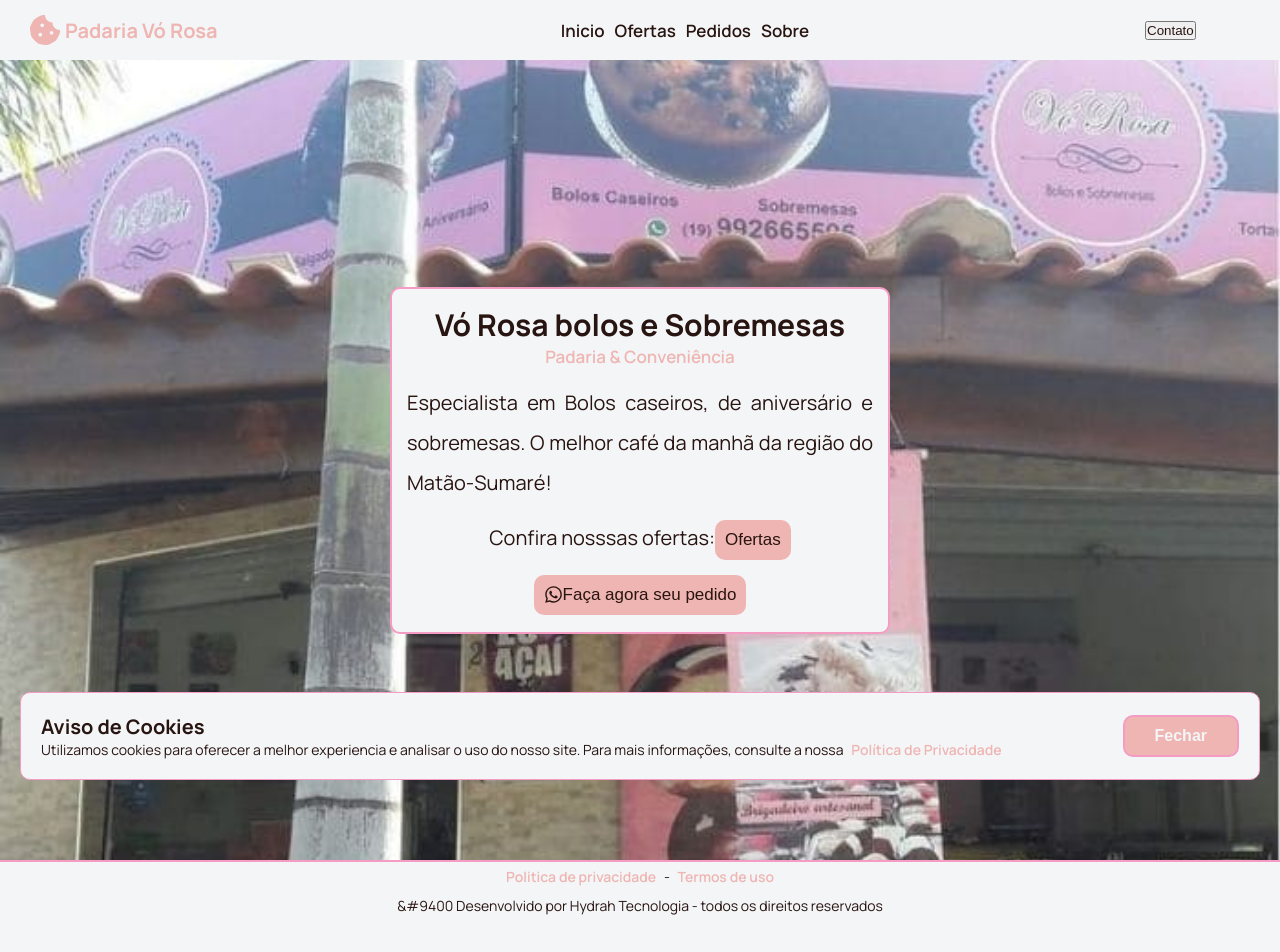
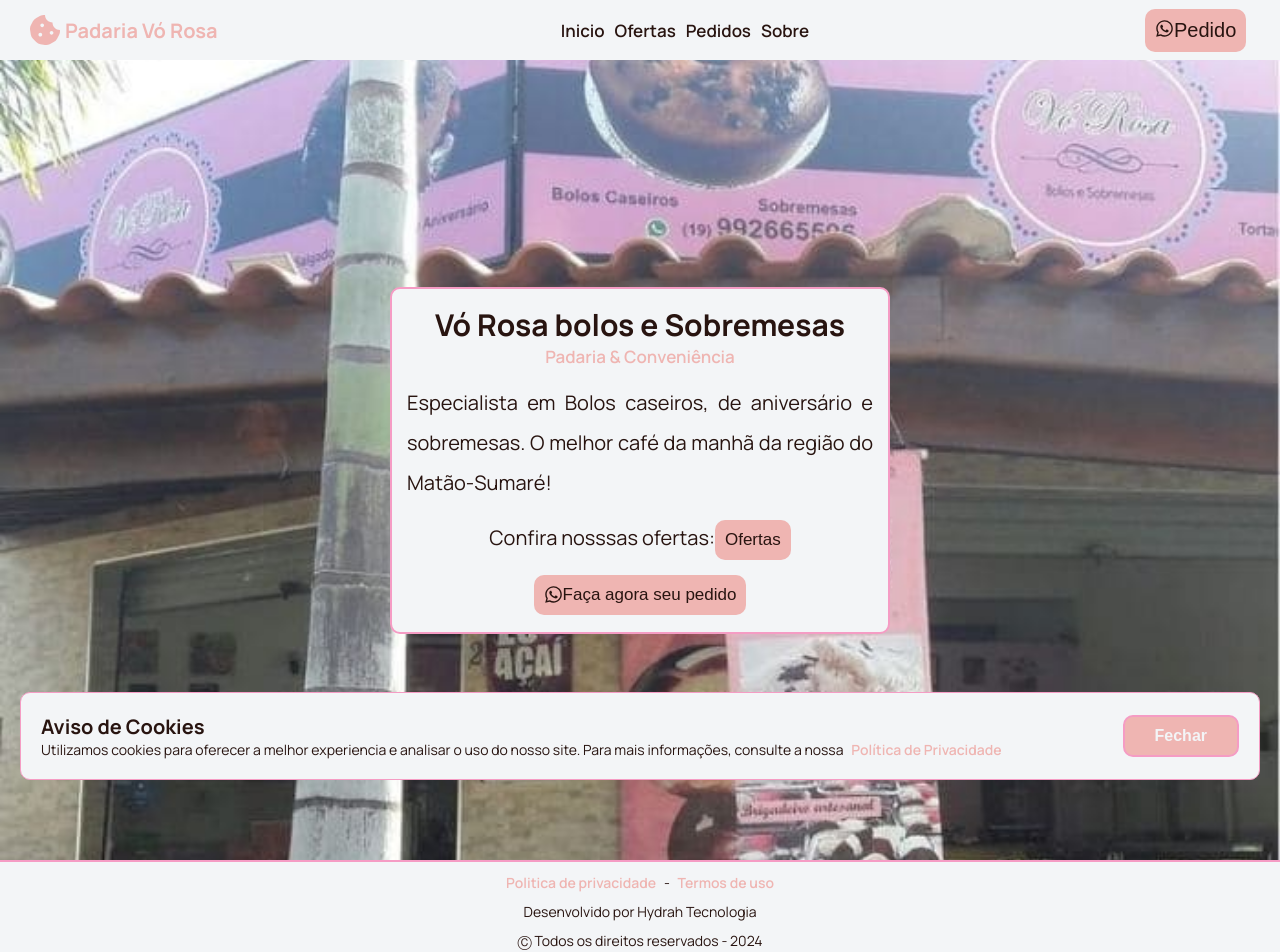
Before and after one commit to Eliel-Silva-dev/padaria-vo-rosa, a Next.js app: page / in a window 1280 px wide. Shown: the top 952 px of the page. Before the commit the page ends 920 px from the top, so only its background shows below. Built offline with nearby package versions, Linux system fonts and the light colour scheme.

Commit message:
fix: react padaria vo rosa ajuste de footer e nav

```diff
--- a/src/components/Footer/index.tsx
+++ b/src/components/Footer/index.tsx
@@ -6,6 +6,9 @@ import style from './style.min.module.css';
 
 const Footer = () => {
   const [localStorage, setLocalStorage] = useState('');
+
+  const date = new Date()
+  const year = date.getFullYear();
 
   useEffect(() => {
     const lsContent = window.localStorage.getItem('lgpd');
@@ -25,10 +28,8 @@ const Footer = () => {
           Termos de uso
         </a>
       </p>
-      <p>
-        {' '}
-        &#9400 Desenvolvido por Hydrah Tecnologia - todos os direitos reservados
-      </p>
+      <p>Desenvolvido por Hydrah Tecnologia</p>
+      <p>&#9400; Todos os direitos reservados - {year}</p>
 
       {!localStorage && <Lgpd />}
     </footer>
--- a/src/components/Footer/scss/style.scss
+++ b/src/components/Footer/scss/style.scss
@@ -1,5 +1,5 @@
 .footer {
-  height: 50px;
+  min-height: 100px;
   display: flex;
   flex-direction: column;
   justify-content: center;
--- a/src/components/Footer/style.min.module.css
+++ b/src/components/Footer/style.min.module.css
@@ -1 +1 @@
-.footer{height:50px;display:flex;flex-direction:column;justify-content:center;align-items:center;gap:10px;border-top:2px solid var(--hover);height:60px;position:relative}.footer a{text-decoration:none;font-size:1.4rem;font-weight:600;padding:5px;color:var(--secondary_color)}.footer a:hover{color:var(--hover)}.footer p{font-size:1.4rem}/*# sourceMappingURL=style.min.module.css.map */
+.footer{min-height:100px;display:flex;flex-direction:column;justify-content:center;align-items:center;gap:10px;border-top:2px solid var(--hover);height:60px;position:relative}.footer a{text-decoration:none;font-size:1.4rem;font-weight:600;padding:5px;color:var(--secondary_color)}.footer a:hover{color:var(--hover)}.footer p{font-size:1.4rem}/*# sourceMappingURL=style.min.module.css.map */
--- a/src/components/PlusRec/index.tsx
+++ b/src/components/PlusRec/index.tsx
@@ -1,11 +1,18 @@
+import Link from 'next/link';
 import style from './style.min.module.css';
+import Button from '../buttons/Button';
+import { FaWhatsapp } from 'react-icons/fa';
+import { about } from '@/database';
 
 const PlusRec = () => {
   return (
     <div className={style.plus_rec}>
-      <button>
-        <a href="/">Contato</a>
-      </button>
+      <Button>
+        <Link href={`tel:${about.contact}`}>
+          <FaWhatsapp />
+          Pedido
+        </Link>
+      </Button>
     </div>
   );
 };
```
Also changed, not shown: 1 other file (tests, documents, lock files or other folders).
